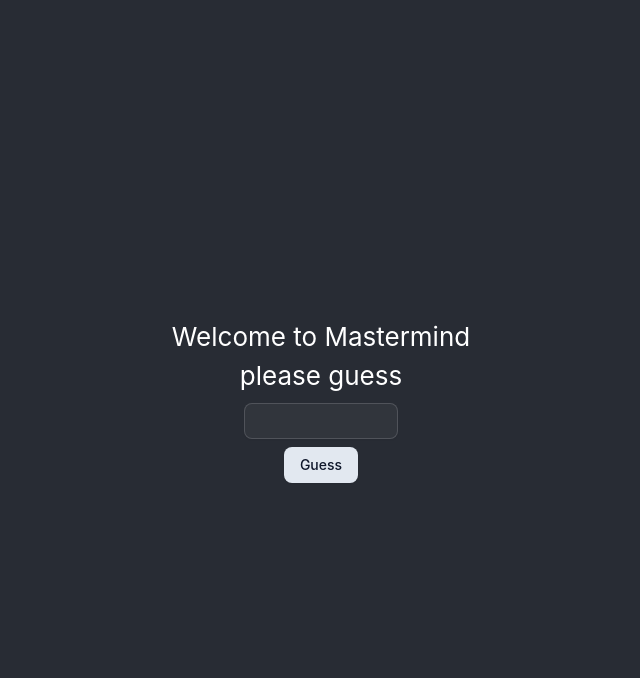
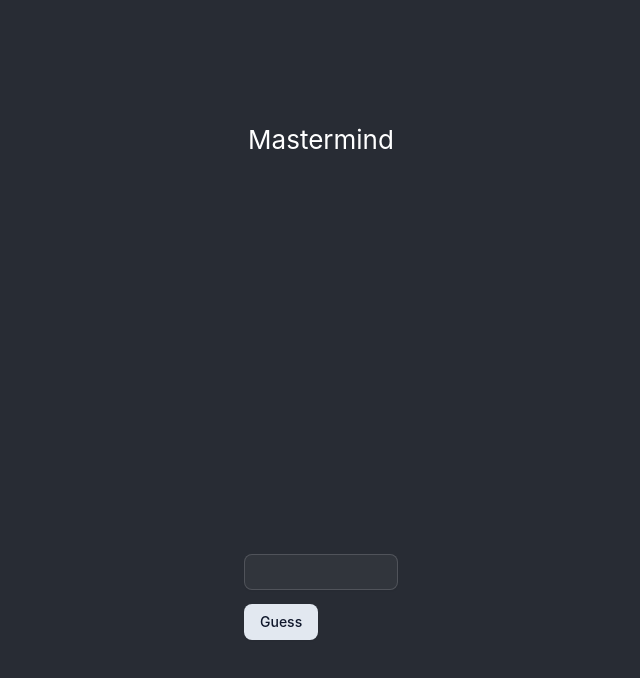
Before and after one commit to NorPointer/norpointer.github.io, a React (Vite) app: page /#/mastermind in a window 1280 px wide. Shown: the top 678 px of the page, without its empty margins (319-959 px from the left). Built offline with nearby package versions, Linux system fonts and the light colour scheme.

Commit message:
Mastermind: Update mastermind layout

```diff
--- a/src/routes/mastermind/index.tsx
+++ b/src/routes/mastermind/index.tsx
@@ -88,9 +88,14 @@ function Mastermind() {
   }
 
   return (
-    <div className="min-h-screen flex flex-col items-center justify-center bg-[#282c34] text-white text-[calc(10px+2vmin)]">
-      <p>Welcome to Mastermind</p>
-      <p>please guess</p>
+    <div className="min-h-screen flex flex-col items-center justify-between bg-[#282c34] text-white text-[calc(10px+2vmin)]">
+      <div>
+        <div className="pt-30">
+          <p>Mastermind</p>
+        </div>
+      </div>
+      <div>
+        <div className="pb-40">
           <div className="flex flex-col pb-2">
             {guesses.map((guess, i) => (
               <div key={i} className="flex justify-center">
@@ -111,7 +116,7 @@ function Mastermind() {
               disabled={finished}
               value={guessInput}
               onChange={(e) => {
-            const onlyNums = e.target.value.replace(/[^0-5]/g,'');
+                const onlyNums = e.target.value.replace(/[^0-5]/g, '');
                 setGuessInput(onlyNums);
               }}
             />
@@ -129,5 +134,7 @@ function Mastermind() {
             <div></div>
           )}
         </div>
+      </div>
+    </div>
   );
 }
```
Lines whose indentation alone changed are shown as unchanged.
